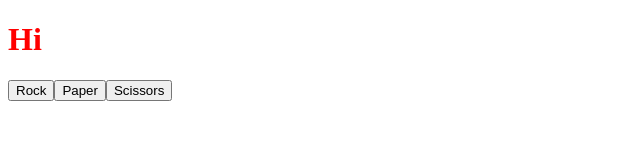
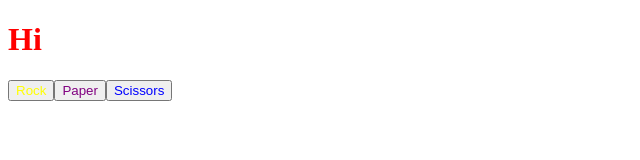
Before and after one commit to bojeans/rps, a plain HTML site: page index.html in a window 1280 px wide. Shown: the full height of the page, 0-640 px from the left. Drawn offline with Linux system fonts and the light colour scheme.

Commit message:
added individual classes and test with css

```diff
--- a/script.js
+++ b/script.js
@@ -1,3 +1,8 @@
+// html skeleton
+const mainDiv = document.createElement("div");
+mainDiv.className = "main";
+document.body.appendChild(mainDiv);
+
 // buttons
 const rockButton = document.createElement("button");
 const paperButton = document.createElement("button");
@@ -5,6 +10,7 @@ const scissorsButton = document.createElement("button");
 
 // logic for rock
 rockButton.textContent = "Rock";
+rockButton.className = "rock";
 document.body.appendChild(rockButton);
 rockButton.addEventListener("click", () => {
   alert("Rock clicked!");
@@ -12,6 +18,7 @@ rockButton.addEventListener("click", () => {
 
 // logic for paper
 paperButton.textContent = "Paper";
+paperButton.className = "paper";
 document.body.appendChild(paperButton);
 paperButton.addEventListener("click", () => {
   alert("Paper clicked!");
@@ -19,7 +26,12 @@ paperButton.addEventListener("click", () => {
 
 // logic for scissors
 scissorsButton.textContent = "Scissors";
+scissorsButton.className = "scissors";
 document.body.appendChild(scissorsButton);
 scissorsButton.addEventListener("click", () => {
   alert("Scissors clicked!");
 });
+
+mainDiv.appendChild(rockButton);
+mainDiv.appendChild(paperButton);
+mainDiv.appendChild(scissorsButton);
--- a/style.css
+++ b/style.css
@@ -3,3 +3,15 @@ h1 {
     font-size: 2rem;
     color: red;
 }
+
+.rock {
+    color: yellow;
+}
+
+.paper {
+    color: purple;
+}
+
+.scissors {
+    color: blue;
+}
```
